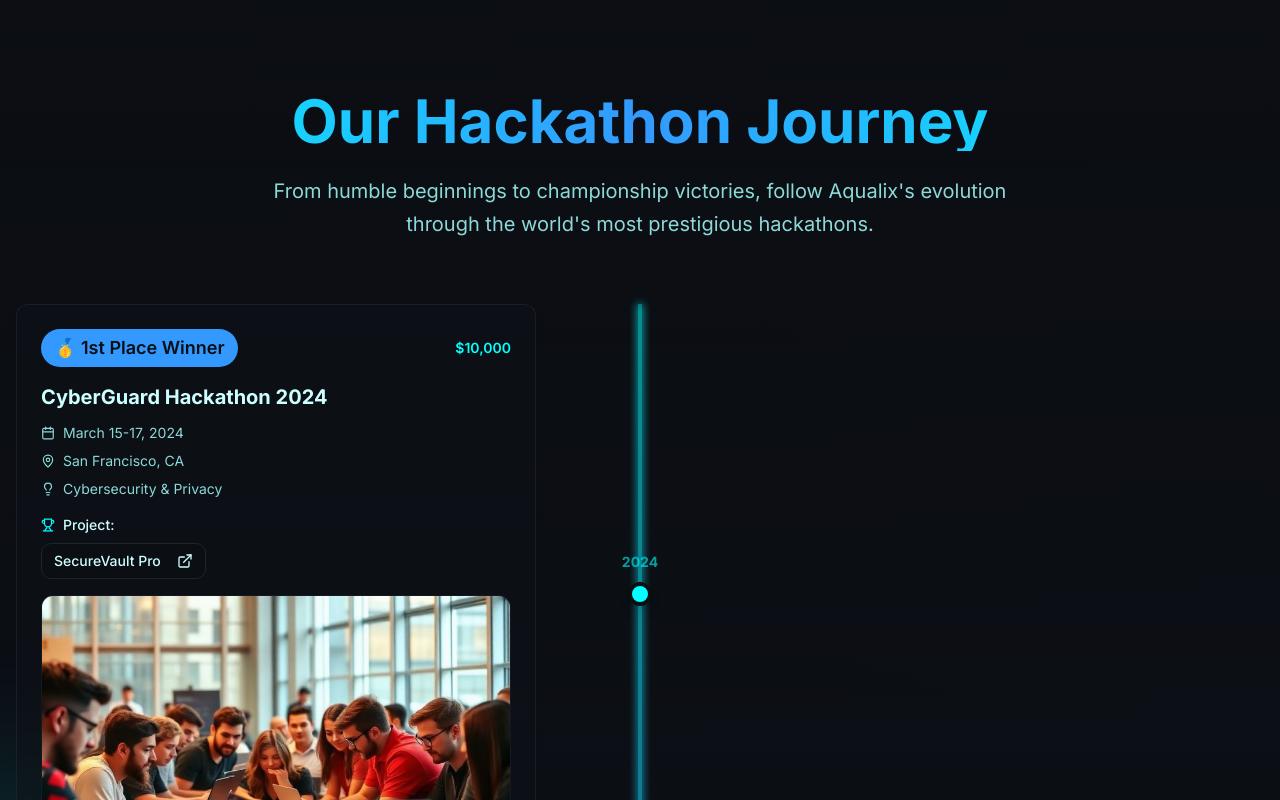
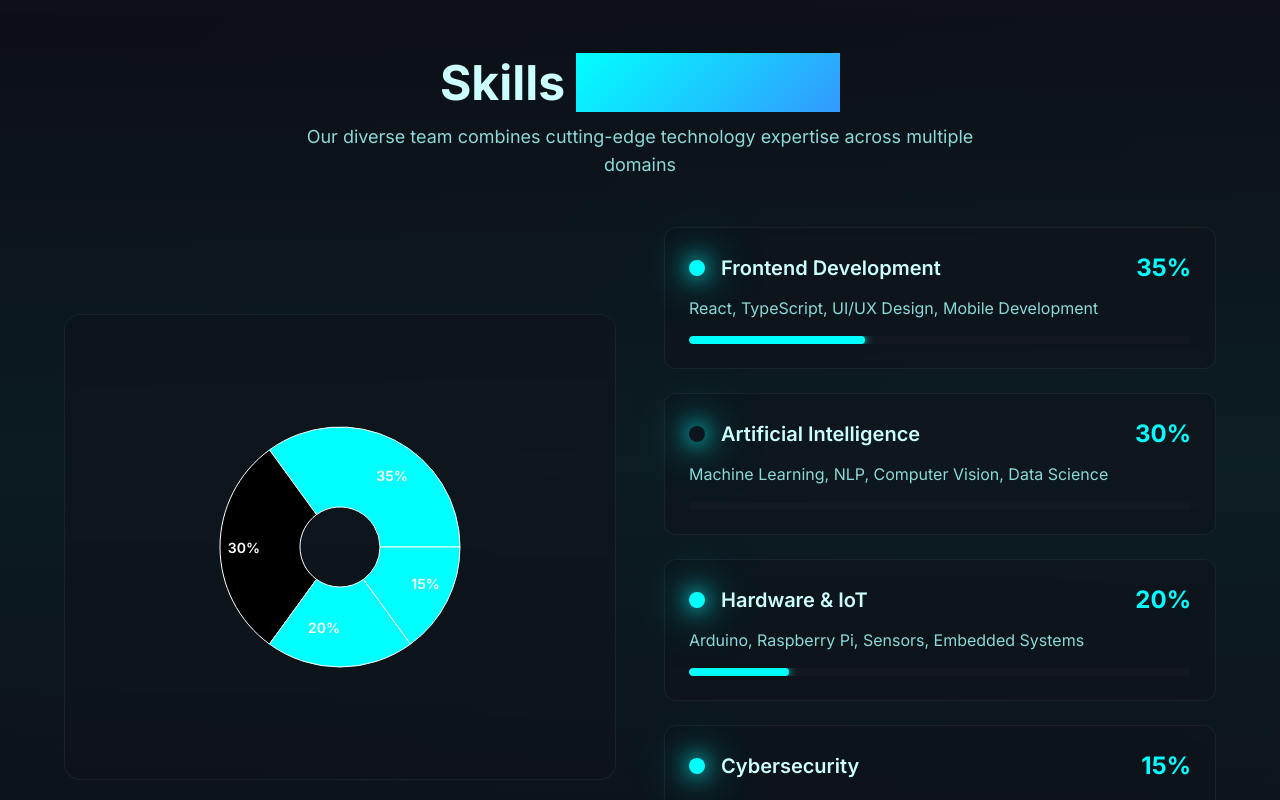
Before and after one commit to Dariusan3/aqualix-neon-hub, a React (Vite) app: page / in a window 1280 px wide. Shown: the part 1200-2000 px from the top of the page. Built offline with nearby package versions, Linux system fonts and the light colour scheme; the HTML template or start-up script is replaced by a standard one.

Commit message:
Add Skills Breakdown section

```diff
--- /dev/null
+++ b/src/components/SkillsBreakdown.tsx
@@ -0,0 +1,151 @@
+import { PieChart, Pie, Cell, ResponsiveContainer, Tooltip, Legend } from "recharts";
+import { ChartContainer, ChartTooltip, ChartTooltipContent } from "@/components/ui/chart";
+
+const SkillsBreakdown = () => {
+  const skillsData = [
+    {
+      name: "Frontend Development",
+      value: 35,
+      color: "hsl(var(--neon))",
+      description: "React, TypeScript, UI/UX Design, Mobile Development"
+    },
+    {
+      name: "Artificial Intelligence",
+      value: 30,
+      color: "hsl(var(--neon-glow))",
+      description: "Machine Learning, NLP, Computer Vision, Data Science"
+    },
+    {
+      name: "Hardware & IoT",
+      value: 20,
+      color: "hsl(var(--primary))",
+      description: "Arduino, Raspberry Pi, Sensors, Embedded Systems"
+    },
+    {
+      name: "Cybersecurity",
+      value: 15,
+      color: "hsl(var(--accent))",
+      description: "Network Security, Ethical Hacking, Cryptography"
+    }
+  ];
+
+  const CustomTooltip = ({ active, payload }: any) => {
+    if (active && payload && payload.length) {
+      const data = payload[0].payload;
+      return (
+        <div className="bg-card/95 backdrop-blur-sm border border-border/50 rounded-lg p-4 shadow-lg">
+          <p className="text-foreground font-semibold mb-2">{data.name}</p>
+          <p className="text-2xl font-bold text-neon mb-2">{data.value}%</p>
+          <p className="text-muted-foreground text-sm">{data.description}</p>
+        </div>
+      );
+    }
+    return null;
+  };
+
+  const renderCustomizedLabel = ({ cx, cy, midAngle, innerRadius, outerRadius, percent }: any) => {
+    const RADIAN = Math.PI / 180;
+    const radius = innerRadius + (outerRadius - innerRadius) * 0.5;
+    const x = cx + radius * Math.cos(-midAngle * RADIAN);
+    const y = cy + radius * Math.sin(-midAngle * RADIAN);
+
+    return (
+      <text
+        x={x}
+        y={y}
+        fill="white"
+        textAnchor={x > cx ? 'start' : 'end'}
+        dominantBaseline="central"
+        className="text-sm font-semibold"
+      >
+        {`${(percent * 100).toFixed(0)}%`}
+      </text>
+    );
+  };
+
+  return (
+    <section className="relative py-16 px-6">
+      {/* Background gradient */}
+      <div className="absolute inset-0 bg-gradient-to-b from-transparent via-neon/5 to-transparent" />
+
+      <div className="relative z-10 max-w-6xl mx-auto">
+        <div className="text-center mb-12">
+          <h2 className="text-4xl md:text-5xl font-bold mb-4">
+            <span className="text-foreground">Skills </span>
+            <span className="bg-gradient-neon bg-clip-text text-transparent">Breakdown</span>
+          </h2>
+          <p className="text-muted-foreground text-lg max-w-2xl mx-auto">
+            Our diverse team combines cutting-edge technology expertise across multiple domains
+          </p>
+        </div>
+
+        <div className="grid grid-cols-1 lg:grid-cols-2 gap-12 items-center">
+          {/* Chart */}
+          <div className="relative">
+            <div className="bg-card/50 backdrop-blur-sm border border-border/50 rounded-2xl p-8 hover:border-neon/50 transition-all duration-300">
+              <ResponsiveContainer width="100%" height={400}>
+                <PieChart>
+                  <Pie
+                    data={skillsData}
+                    cx="50%"
+                    cy="50%"
+                    labelLine={false}
+                    label={renderCustomizedLabel}
+                    outerRadius={120}
+                    innerRadius={40}
+                    fill="#8884d8"
+                    dataKey="value"
+                    animationBegin={0}
+                    animationDuration={1000}
+                  >
+                    {skillsData.map((entry, index) => (
+                      <Cell
+                        key={`cell-${index}`}
+                        fill={entry.color}
+                        className="hover:brightness-110 transition-all duration-200 cursor-pointer"
+                      />
+                    ))}
+                  </Pie>
+                  <Tooltip content={<CustomTooltip />} />
+                </PieChart>
+              </ResponsiveContainer>
+            </div>
+          </div>
+
+          {/* Skills Legend */}
+          <div className="space-y-6">
+            {skillsData.map((skill, index) => (
+              <div key={index} className="group hover:scale-105 transition-all duration-300">
+                <div className="bg-card/50 backdrop-blur-sm border border-border/50 rounded-xl p-6 hover:border-neon/50 hover:bg-card/70 transition-all duration-300">
+                  <div className="flex items-center gap-4 mb-3">
+                    <div
+                      className="w-4 h-4 rounded-full glow-neon"
+                      style={{ backgroundColor: skill.color }}
+                    />
+                    <h3 className="text-xl font-semibold text-foreground">{skill.name}</h3>
+                    <span className="ml-auto text-2xl font-bold text-neon">{skill.value}%</span>
+                  </div>
+                  <p className="text-muted-foreground">{skill.description}</p>
+
+                  {/* Progress bar */}
+                  <div className="mt-4 bg-muted/30 rounded-full h-2 overflow-hidden">
+                    <div
+                      className="h-full rounded-full transition-all duration-1000 ease-out"
+                      style={{
+                        width: `${skill.value}%`,
+                        backgroundColor: skill.color,
+                        boxShadow: `0 0 10px ${skill.color}`
+                      }}
+                    />
+                  </div>
+                </div>
+              </div>
+            ))}
+          </div>
+        </div>
+      </div>
+    </section>
+  );
+};
+
+export default SkillsBreakdown;
--- a/src/pages/Index.tsx
+++ b/src/pages/Index.tsx
@@ -1,5 +1,6 @@
 import HeroSection from "@/components/HeroSection";
 import StatsSection from "@/components/StatsSection";
+import SkillsBreakdown from "@/components/SkillsBreakdown";
 import AboutSection from "@/components/AboutSection";
 import ContactSection from "@/components/ContactSection";
 import Footer from "@/components/Footer";
@@ -22,6 +23,7 @@ const Index = () => {
 
       <HeroSection />
       <StatsSection />
+      <SkillsBreakdown />
       <AboutSection />
       <ContactSection />
       <Footer />
```
